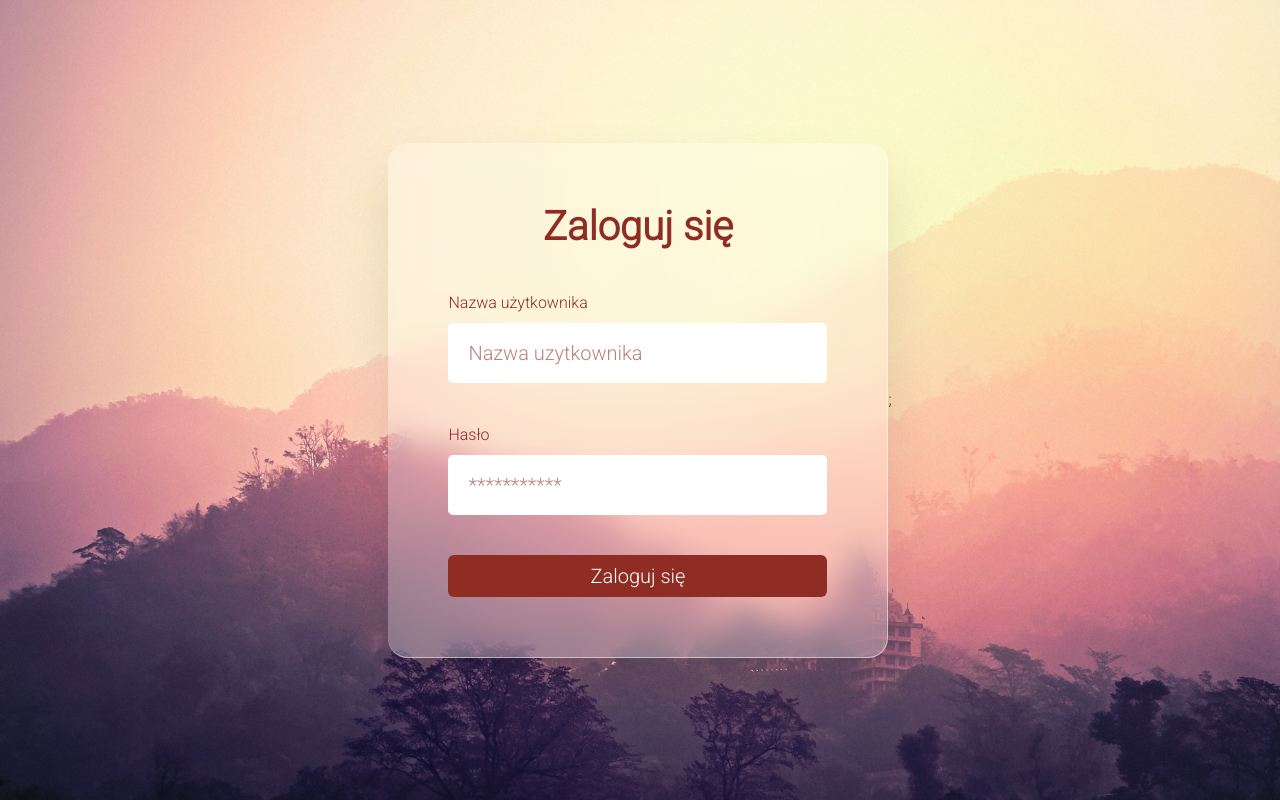
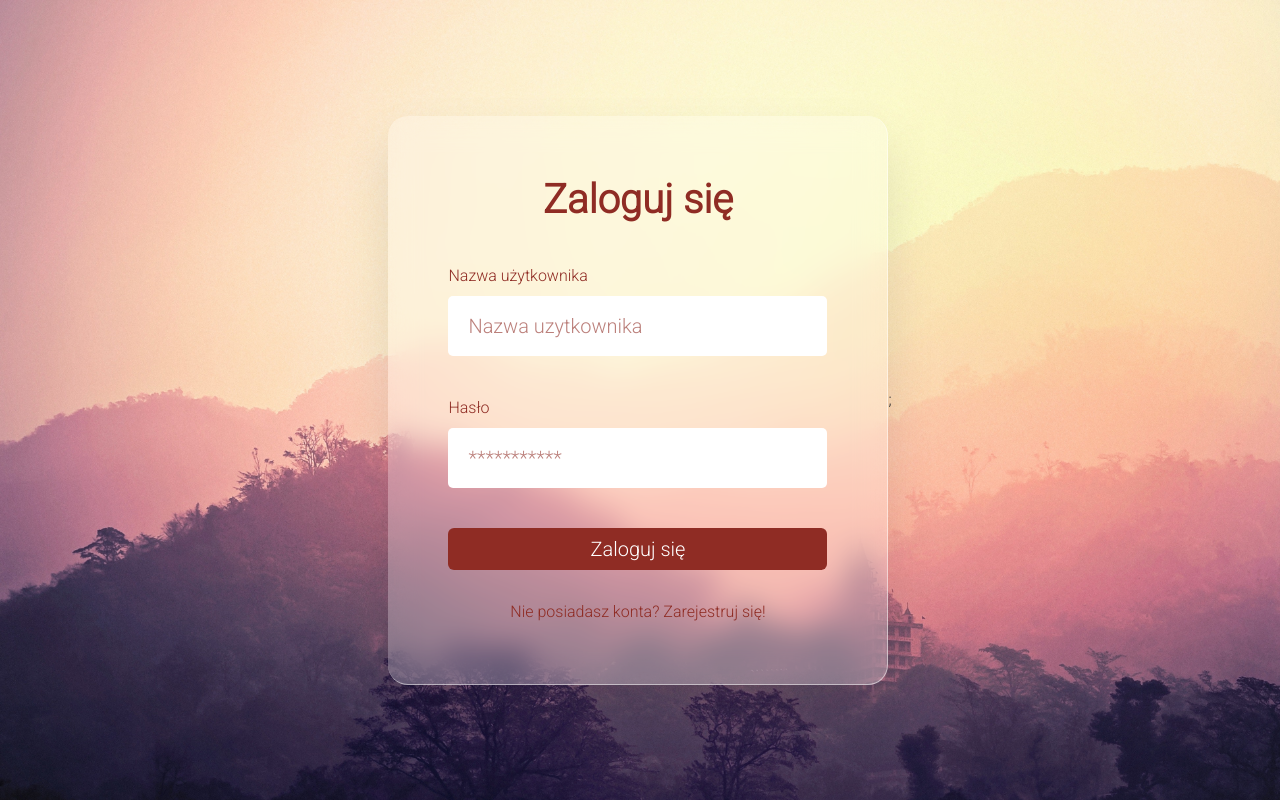
Before and after one commit to k-wos/EventAppP1, a React (Create React App) app in the folder client/: page /login in a window 1280 px wide. Built offline with nearby package versions, Linux system fonts and the light colour scheme; no server answers.

Commit message:
Adnotation to login page

```diff
--- a/client/src/components/LoginModal.tsx
+++ b/client/src/components/LoginModal.tsx
@@ -9,9 +9,13 @@ import { Button } from "react-bootstrap";
 
 interface LoginModalProps {
   onLoginSuccessful: (user: User) => void;
+  onSignUpClicked: () => void;
 }
 
-const LoginModal = ({ onLoginSuccessful }: LoginModalProps) => {
+const LoginModal = ({
+  onLoginSuccessful,
+  onSignUpClicked,
+}: LoginModalProps) => {
   const {
     register,
     handleSubmit,
@@ -59,6 +63,9 @@ const LoginModal = ({ onLoginSuccessful }: LoginModalProps) => {
       >
         Zaloguj się
       </Button>
+      <span onClick={onSignUpClicked} className={userStyles.toSignUp}>
+        Nie posiadasz konta? Zarejestruj się!
+      </span>
     </form>
   );
 };
--- a/client/src/components/SignUpModel.tsx
+++ b/client/src/components/SignUpModel.tsx
@@ -69,9 +69,7 @@ const SignUpModel = ({
         registerOptions={{ required: "Wymagane" }}
         error={errors.pasword}
       ></TextInputField>
-      <p onClick={onSignInClicked} className={userStyles.toLogin}>
-        Posiadasz już konto? Zaloguj się
-      </p>
+
       <Button
         type="submit"
         disabled={isSubmitting}
@@ -79,6 +77,9 @@ const SignUpModel = ({
       >
         Załóż konto
       </Button>
+      <span onClick={onSignInClicked} className={userStyles.toLogin}>
+        Posiadasz już konto? Zaloguj się
+      </span>
     </form>
   );
 };
--- a/client/src/pages/HomePage.tsx
+++ b/client/src/pages/HomePage.tsx
@@ -8,7 +8,9 @@ function HomePage() {
   return (
     <main className={homeStyles.mainContainer}>
       <SignUpModel
-        onSignUpSuccessful={() => {}}
+        onSignUpSuccessful={() => {
+          navigate("/events");
+        }}
         onSignInClicked={() => {
           navigate("/login");
         }}
--- a/client/src/pages/LoginPage.tsx
+++ b/client/src/pages/LoginPage.tsx
@@ -11,6 +11,9 @@ const LoginPage = () => {
         onLoginSuccessful={() => {
           navigate("/events");
         }}
+        onSignUpClicked={() => {
+          navigate("/");
+        }}
       />
       ;
     </main>
--- a/client/src/styles/UserForms.module.css
+++ b/client/src/styles/UserForms.module.css
@@ -57,7 +57,17 @@
     color: #8f2c24;
     margin-bottom: 10px;
   }
+
   .toLogin:hover{
     cursor:pointer;
     text-decoration: underline;
   }
+
+  .toSignUp, .toLogin{
+    color: #8f2c24;
+    text-align: center;
+  }
+  .toSignUp:hover{
+    cursor:pointer;
+    text-decoration: underline;
+  }
```
